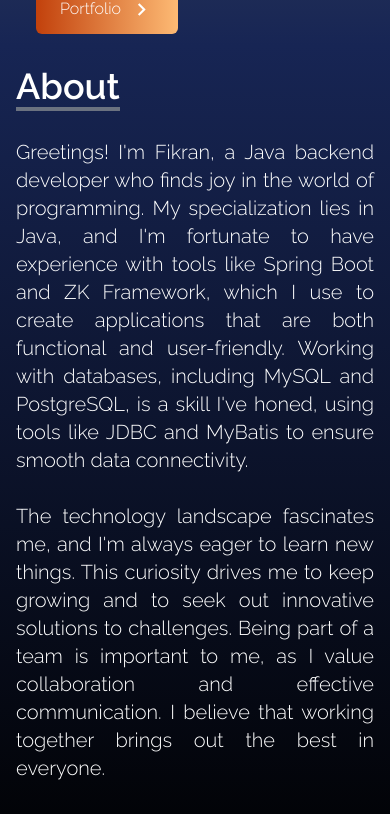
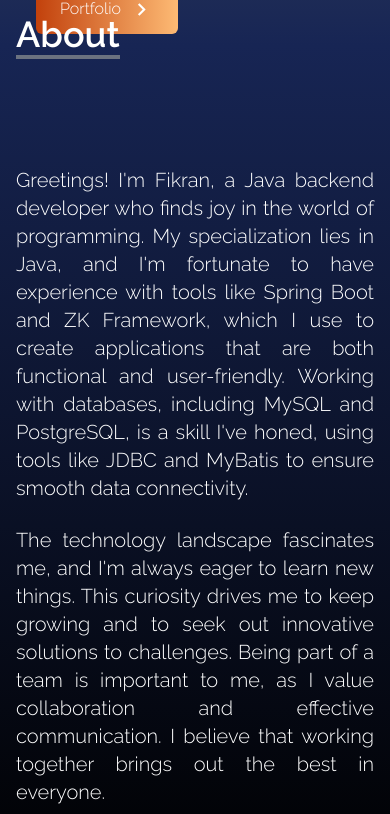
Before and after one commit to Fikran-coder/fikran-portofolio, a React (Create React App) app: page / in a window 390 px wide. Shown: the part 798-1612 px from the top of the page. Built offline with nearby package versions, Linux system fonts and the light colour scheme; a web font is replaced by a local one.

Commit message:
minor changes for mobile view

```diff
--- a/src/components/About.jsx
+++ b/src/components/About.jsx
@@ -4,7 +4,7 @@ const About = () => {
   return (
     <div
       name="about"
-      className="w-full pt-48 text-justify h-screen text-white bg-gradient-to-b from-blue-950 to-black"
+      className="w-full md:h-screen pt-40 text-justify h-screen text-white bg-gradient-to-b from-blue-950 to-black"
     >
       <div className="max-w-screen-lg p-4 mx-auto flex flex-col justify-center w-full h-full">
         <div className="pb-8">
@@ -13,34 +13,31 @@ const About = () => {
           </p>
         </div>
 
-        <div className="text-xl">
-          <p>
+        <p className=" text-xl mt-20">
           Greetings! I'm Fikran, a Java backend developer who finds joy in the
           world of programming. My specialization lies in Java, and I'm
           fortunate to have experience with tools like Spring Boot and ZK
-            Framework, which I use to create applications that are both
-            functional and user-friendly. Working with databases, including
-            MySQL and PostgreSQL, is a skill I've honed, using tools like JDBC
-            and MyBatis to ensure smooth data connectivity.
+          Framework, which I use to create applications that are both functional
+          and user-friendly. Working with databases, including MySQL and
+          PostgreSQL, is a skill I've honed, using tools like JDBC and MyBatis
+          to ensure smooth data connectivity.
         </p>
         <br />
-          <p>
-            The technology landscape fascinates me, and I'm always eager to
-            learn new things. This curiosity drives me to keep growing and to
-            seek out innovative solutions to challenges. Being part of a team is
-            important to me, as I value collaboration and effective
-            communication. I believe that working together brings out the best
-            in everyone.
+        <p className=" text-xl">
+          The technology landscape fascinates me, and I'm always eager to learn
+          new things. This curiosity drives me to keep growing and to seek out
+          innovative solutions to challenges. Being part of a team is important
+          to me, as I value collaboration and effective communication. I believe
+          that working together brings out the best in everyone.
         </p>
         <br />
-          <p>
+        <p className="text-xl">
           My goal is to write code that not only meets requirements but also
-            lays the groundwork for scalable and maintainable software. If
-            you're in search of someone who's dedicated, open-minded, and
-            committed to contributing their best, I'd be thrilled to explore the
-            possibility of joining your team.
+          lays the groundwork for scalable and maintainable software. If you're
+          in search of someone who's dedicated, open-minded, and committed to
+          contributing their best, I'd be thrilled to explore the possibility of
+          joining your team.
         </p>
-        </div>
       </div>
     </div>
   );
```
Lines whose indentation alone changed are shown as unchanged.
